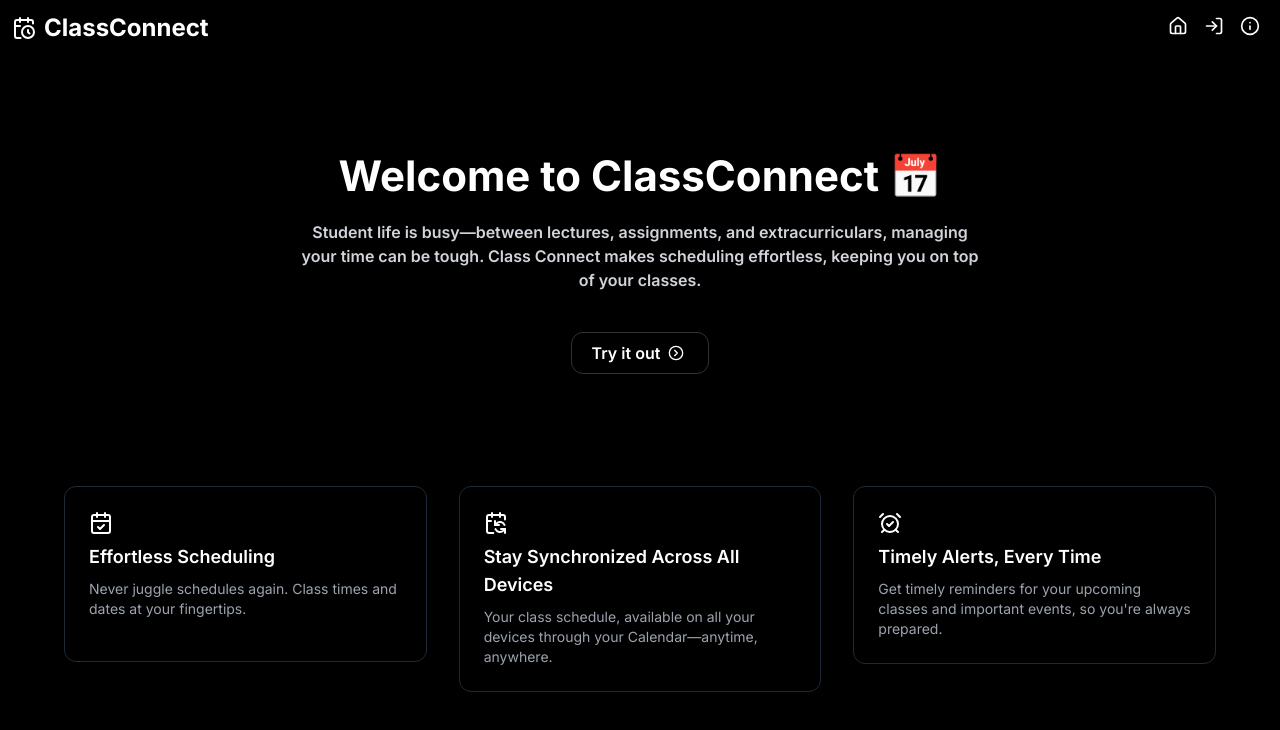
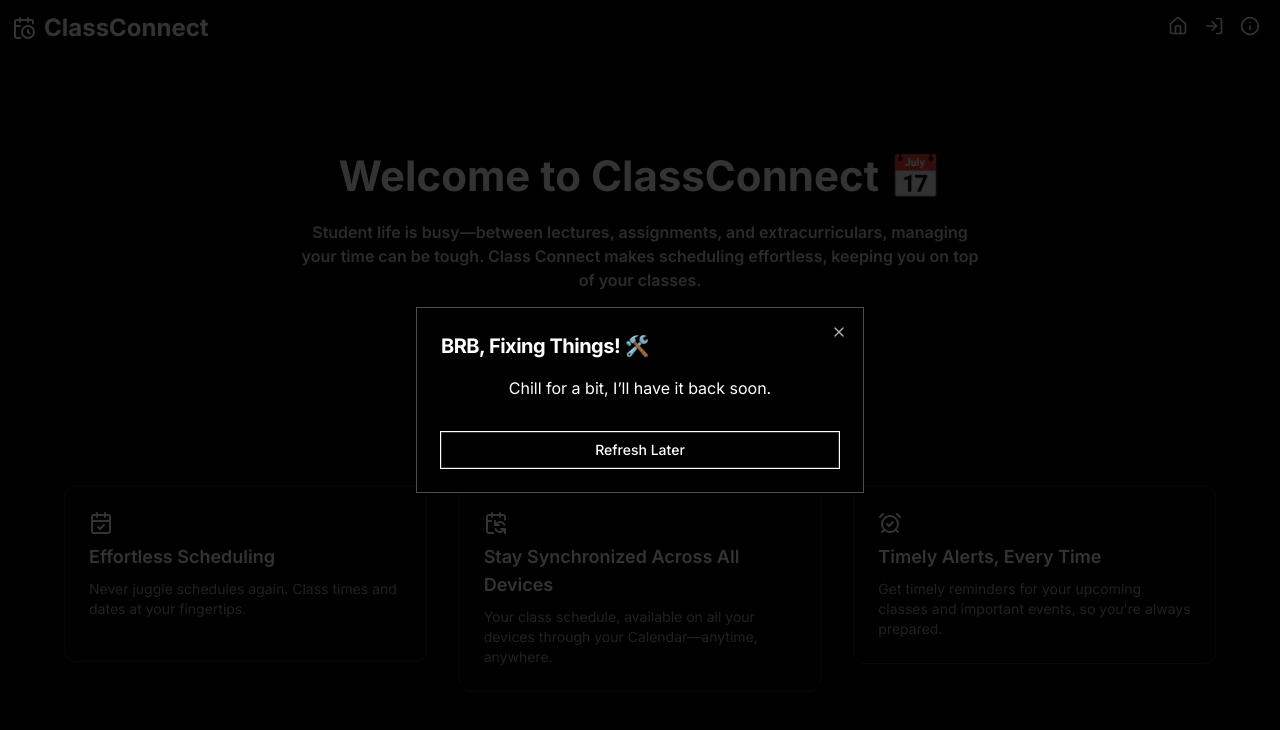
Before and after one commit to meyyappan055/ClassConnect, a React (Vite) app in the folder app/frontend/: page / in a window 1280 px wide. Shown: the top 730 px of the page. Built offline with nearby package versions, Linux system fonts and the light colour scheme.

Commit message:
feat : add maintenance popup

```diff
--- /dev/null
+++ b/app/frontend/src/components/ui/dialog.jsx
@@ -0,0 +1,94 @@
+import * as React from "react"
+import * as DialogPrimitive from "@radix-ui/react-dialog"
+import { X } from "lucide-react"
+
+import { cn } from "@/lib/utils"
+
+const Dialog = DialogPrimitive.Root
+
+const DialogTrigger = DialogPrimitive.Trigger
+
+const DialogPortal = DialogPrimitive.Portal
+
+const DialogClose = DialogPrimitive.Close
+
+const DialogOverlay = React.forwardRef(({ className, ...props }, ref) => (
+  <DialogPrimitive.Overlay
+    ref={ref}
+    className={cn(
+      "fixed inset-0 z-50 bg-black/80  data-[state=open]:animate-in data-[state=closed]:animate-out data-[state=closed]:fade-out-0 data-[state=open]:fade-in-0",
+      className
+    )}
+    {...props} />
+))
+DialogOverlay.displayName = DialogPrimitive.Overlay.displayName
+
+const DialogContent = React.forwardRef(({ className, children, ...props }, ref) => (
+  <DialogPortal>
+    <DialogOverlay />
+    <DialogPrimitive.Content
+      ref={ref}
+      className={cn(
+        "fixed left-[50%] top-[50%] z-50 grid w-full max-w-lg translate-x-[-50%] translate-y-[-50%] gap-4 border bg-background p-6 shadow-lg duration-200 data-[state=open]:animate-in data-[state=closed]:animate-out data-[state=closed]:fade-out-0 data-[state=open]:fade-in-0 data-[state=closed]:zoom-out-95 data-[state=open]:zoom-in-95 data-[state=closed]:slide-out-to-left-1/2 data-[state=closed]:slide-out-to-top-[48%] data-[state=open]:slide-in-from-left-1/2 data-[state=open]:slide-in-from-top-[48%] sm:rounded-lg",
+        className
+      )}
+      {...props}>
+      {children}
+      <DialogPrimitive.Close
+        className="absolute right-4 top-4 rounded-sm opacity-70 ring-offset-background transition-opacity hover:opacity-100 focus:outline-none focus:ring-2 focus:ring-ring focus:ring-offset-2 disabled:pointer-events-none data-[state=open]:bg-accent data-[state=open]:text-muted-foreground">
+        <X className="h-4 w-4" />
+        <span className="sr-only">Close</span>
+      </DialogPrimitive.Close>
+    </DialogPrimitive.Content>
+  </DialogPortal>
+))
+DialogContent.displayName = DialogPrimitive.Content.displayName
+
+const DialogHeader = ({
+  className,
+  ...props
+}) => (
+  <div
+    className={cn("flex flex-col space-y-1.5 text-center sm:text-left", className)}
+    {...props} />
+)
+DialogHeader.displayName = "DialogHeader"
+
+const DialogFooter = ({
+  className,
+  ...props
+}) => (
+  <div
+    className={cn("flex flex-col-reverse sm:flex-row sm:justify-end sm:space-x-2", className)}
+    {...props} />
+)
+DialogFooter.displayName = "DialogFooter"
+
+const DialogTitle = React.forwardRef(({ className, ...props }, ref) => (
+  <DialogPrimitive.Title
+    ref={ref}
+    className={cn("text-lg font-semibold leading-none tracking-tight", className)}
+    {...props} />
+))
+DialogTitle.displayName = DialogPrimitive.Title.displayName
+
+const DialogDescription = React.forwardRef(({ className, ...props }, ref) => (
+  <DialogPrimitive.Description
+    ref={ref}
+    className={cn("text-sm text-muted-foreground", className)}
+    {...props} />
+))
+DialogDescription.displayName = DialogPrimitive.Description.displayName
+
+export {
+  Dialog,
+  DialogPortal,
+  DialogOverlay,
+  DialogTrigger,
+  DialogClose,
+  DialogContent,
+  DialogHeader,
+  DialogFooter,
+  DialogTitle,
+  DialogDescription,
+}
--- a/app/frontend/src/index.css
+++ b/app/frontend/src/index.css
@@ -99,3 +99,17 @@
     @apply bg-background text-foreground;
     }
 }
+
+
+
+@layer base {
+  * {
+    @apply border-border outline-ring/50;
+
+    }
+  body {
+    @apply bg-background text-foreground;
+
+    }
+
+}
--- a/app/frontend/src/pages/MainPage.jsx
+++ b/app/frontend/src/pages/MainPage.jsx
@@ -6,11 +6,33 @@ import { CalendarCheck } from 'lucide-react';
 import { CalendarSync } from 'lucide-react';
 import { AlarmClockCheck } from 'lucide-react';
 import Card from '@/components/Card'
+import {
+  Dialog,
+  DialogContent,
+  DialogDescription,
+  DialogHeader,
+  DialogTitle,
+  DialogTrigger,
+} from "@/components/ui/dialog"
 
 
 const MainPage = () => {
   return (
-    <section >
+
+  <section>
+      <Dialog open={true}>
+        <DialogContent className="max-w-md text-center">
+          <DialogHeader>
+            <DialogTitle className="text-xl font-bold">BRB, Fixing Things! 🛠️ </DialogTitle>
+          </DialogHeader>
+          <p>Chill for a bit, I’ll have it back soon.</p>
+          <Button variant="outline" className="mt-4" onClick={() => window.location.reload()}>
+            Refresh Later
+          </Button>
+        </DialogContent>
+      </Dialog>
+
+
         <div className='mt-28 flex font-inter font-bold text-3xl md:text-4-5xl justify-center items-center text-center'>
           Welcome to ClassConnect 📅
         </div>
@@ -57,7 +79,7 @@ const MainPage = () => {
 
         </div>
 
-    </section>
+      </section>
   )
 }
 
```
